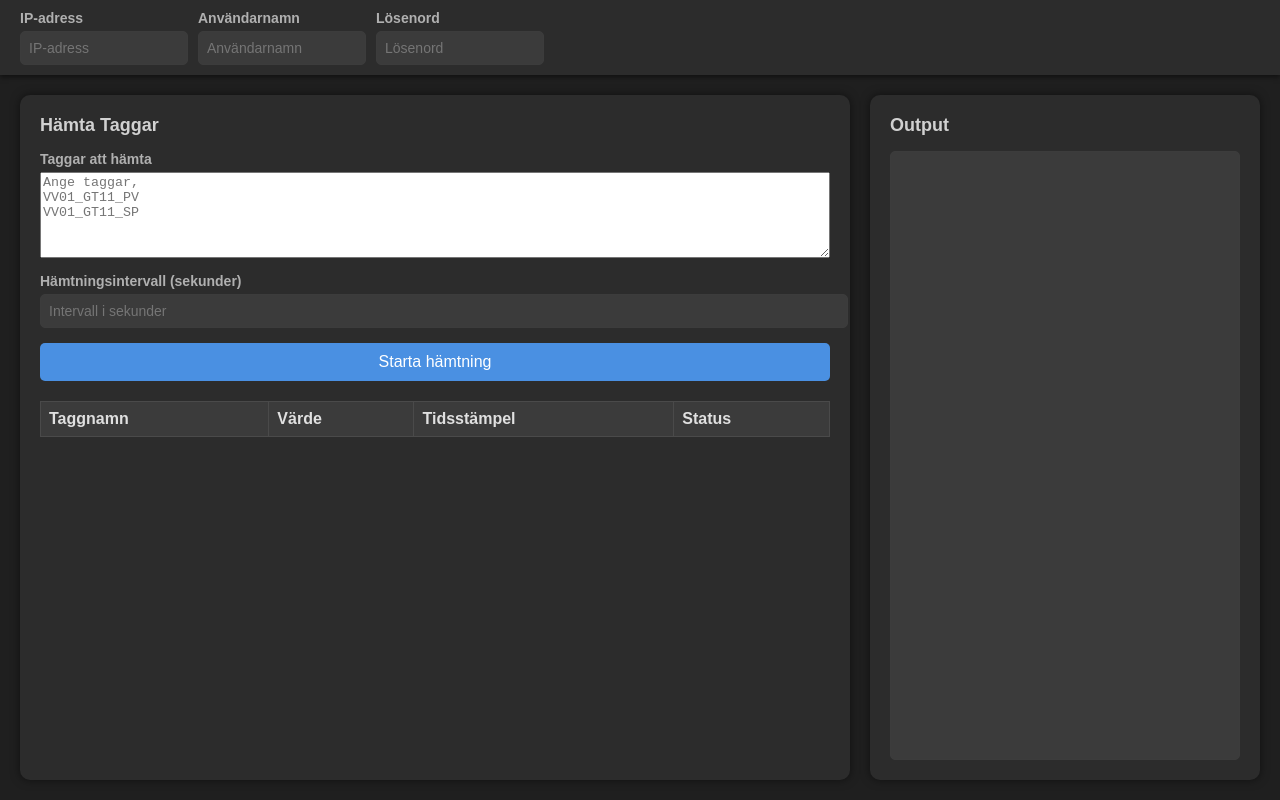
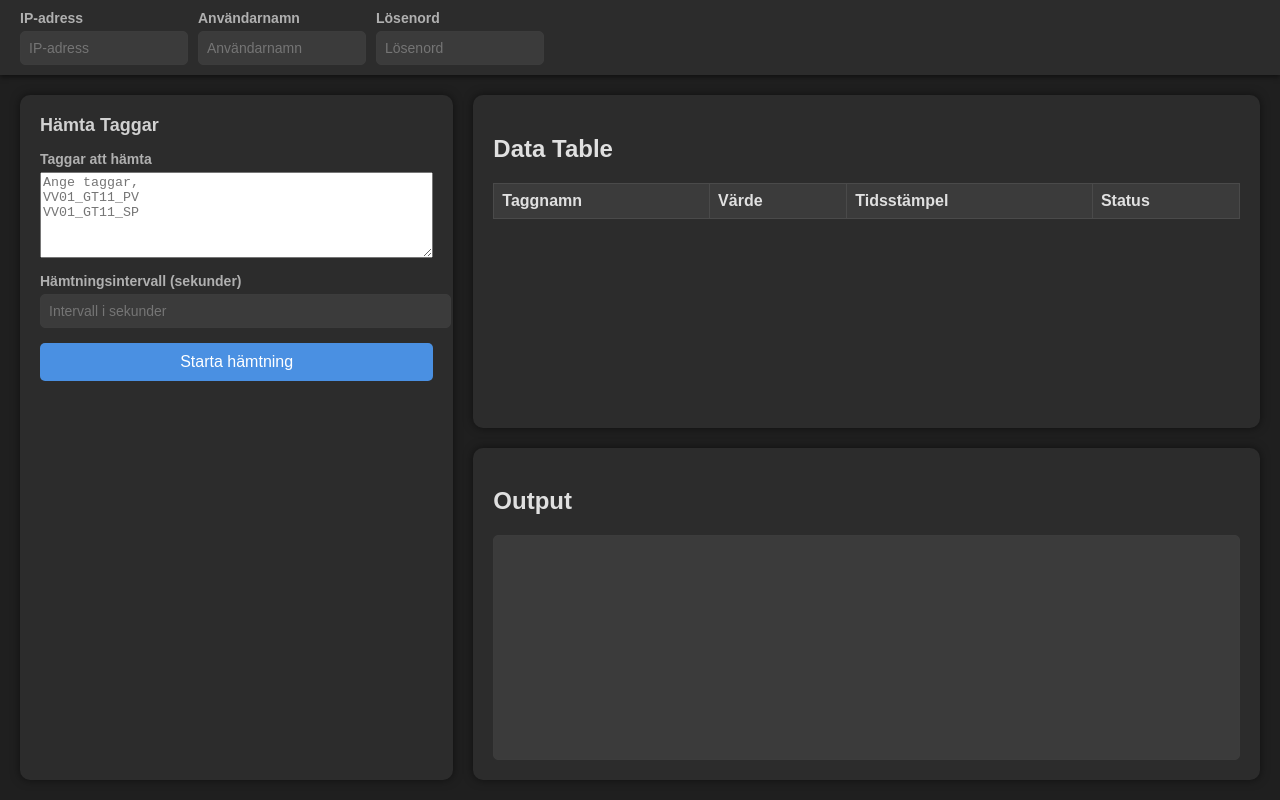
Before and after one commit to daajmen/ElectronOptimize, an Electron app: page index.html in a window 1280 px wide. Drawn offline with Linux system fonts and the light colour scheme.

Commit message:
adjustment layout

```diff
--- a/css/style.css
+++ b/css/style.css
@@ -1,6 +1,3 @@
-
-
-
 /* Allmänna stilar */
 body {
     background-color: #1f1f1f; /* Mörk bakgrund för hela appen */
@@ -55,12 +52,13 @@ body {
     flex-grow: 1;
     padding: 20px;
     gap: 20px;
-    overflow: hidden;
+    height: 100%; /* Se till att main fyller hela höjden */
+    box-sizing: border-box;
 }
 
 /* Tagg- och intervallinmatning */
 .tag-input-container {
-    flex-grow: 1;
+    flex: 1; /* Låt tag-input ta upp en del av bredden */
     background-color: #2c2c2c; /* Samma mörkare grå för tag-input */
     padding: 20px;
     border-radius: 10px;
@@ -102,26 +100,61 @@ body {
     background-color: #357ab8; /* Mörkare blå på hover */
 }
 
-/* Output-sektion */
-.output-container {
-    width: 350px;
-    background-color: #2c2c2c; /* Samma mörkare grå för output */
+/* Höger sektion som innehåller Data Table och Output */
+.right-container {
+    flex: 2; /* Låt denna container ta upp större del av bredden */
+    display: flex;
+    flex-direction: column;
+    gap: 20px; /* Mellanrum mellan Data Table och Output */
+}
+
+/* Tabellcontainer */
+.table-container {
+    flex: 1; /* Låt tabellen fylla halva höjden av höger container */
+    background-color: #2c2c2c;
     padding: 20px;
     border-radius: 10px;
     box-shadow: 0px 0px 10px rgba(0, 0, 0, 0.5);
     display: flex;
     flex-direction: column;
+    box-sizing: border-box;
 }
 
-.output-container h2 {
-    margin-top: 0;
-    color: #d1d1d1; /* Ljusare grå för rubriker */
-    font-size: 18px;
-    margin-bottom: 15px;
+table {
+    width: 100%; /* Se till att tabellen fyller hela bredden */
+    border-collapse: collapse;
+}
+
+th, td {
+    border: 1px solid #4a4a4a;
+    padding: 8px;
+    text-align: left;
+}
+
+th {
+    background-color: #3b3b3b;
+    color: #e0e0e0;
+}
+
+td {
+    background-color: #2c2c2c;
+    color: #e0e0e0;
+}
+
+/* Output-sektion */
+.output-container {
+    flex: 1; /* Låt output fylla halva höjden av höger container */
+    background-color: #2c2c2c;
+    padding: 20px;
+    border-radius: 10px;
+    box-shadow: 0px 0px 10px rgba(0, 0, 0, 0.5);
+    display: flex;
+    flex-direction: column;
+    box-sizing: border-box;
 }
 
 #output {
-    flex-grow: 1;
+    flex-grow: 1; /* Gör så att output fyller hela utrymmet */
     overflow-y: auto;
     white-space: pre-wrap;
     background-color: #3b3b3b; /* Mörkare bakgrund för output-rutan */
@@ -150,26 +183,7 @@ body {
         flex-direction: column;
     }
 
-    .output-container {
+    .output-container, .table-container {
         width: 100%;
     }
 }
-/* Lägg till nya stilar för tabellen */
-table {
-    width: 100%;
-    border-collapse: collapse;
-    margin-top: 20px;
-}
-th, td {
-    border: 1px solid #4a4a4a;
-    padding: 8px;
-    text-align: left;
-}
-th {
-    background-color: #3b3b3b;
-    color: #e0e0e0;
-}
-td {
-    background-color: #2c2c2c;
-    color: #e0e0e0;
-}
--- a/index.html
+++ b/index.html
@@ -44,8 +44,14 @@
 
             <button onclick="handleFetch()">Starta hämtning</button>
 
-            <!-- Här lägger vi till tabellen -->
-            <table id="data-table">
+        </div>
+
+        <!-- Höger container för Data Table och Output -->
+        <div class="right-container">
+            <!-- Tabellcontainer -->
+            <div class="table-container">
+                <h2>Data Table</h2>
+                <table id="data-table" class="table">
                     <thead>
                         <tr>
                             <th>Taggnamn</th>
@@ -66,6 +72,7 @@
                 <div id="output"></div>
             </div>
         </div>
+    </div>
     <!-- Extern JavaScript-fil -->
     <script type="module" src="renderer.js"></script>
 </body>
--- a/main.js
+++ b/main.js
@@ -5,7 +5,7 @@ const { saveMeasurement } = require('./database');
 
 function createWindow() {
     const win = new BrowserWindow({
-        width: 800,
+        width: 1280,
         height: 600,
         webPreferences: {
             preload: path.join(__dirname, 'preload.js'),
```
Lines whose indentation alone changed are shown as unchanged.
